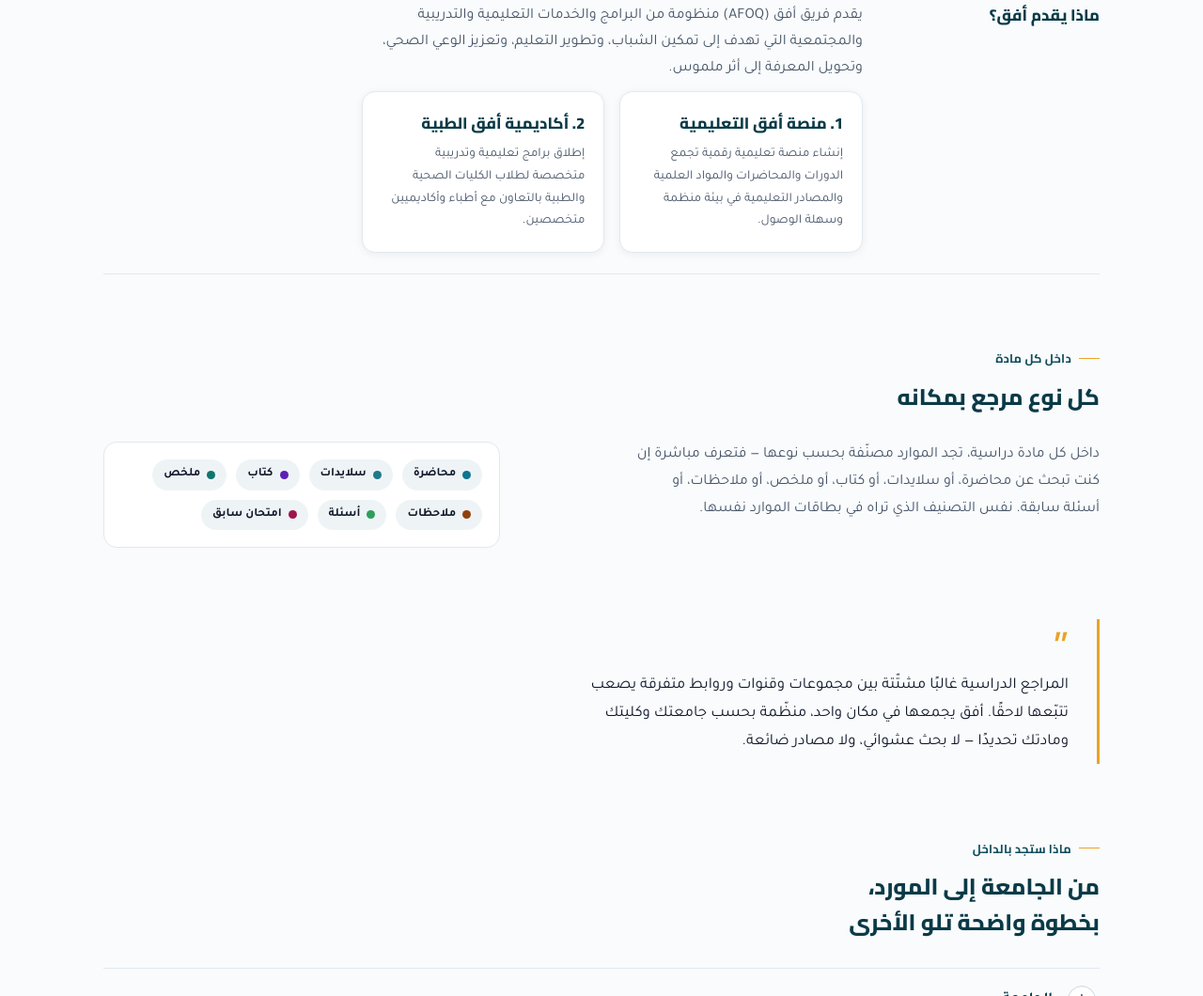
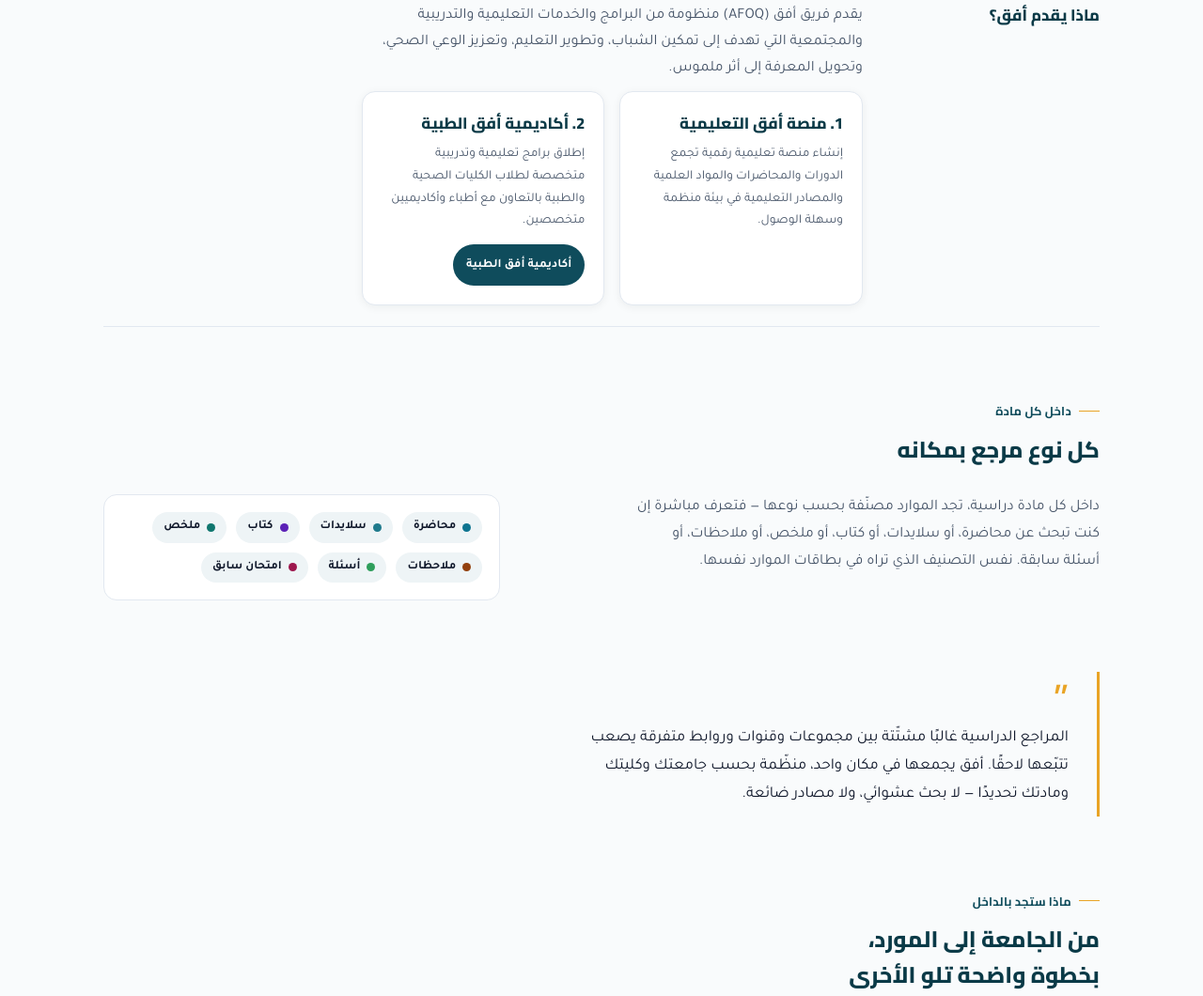
Before and after one commit to AFOQ-M/medical-platform, a plain HTML site: page index.html in a window 1280 px wide. Shown: the part 1607-2667 px from the top of the page at 94% size. Drawn offline with nearby package versions, Linux system fonts and the light colour scheme; no server answers.

Commit message:
Add files via upload

```diff
--- a/css/style.css
+++ b/css/style.css
@@ -628,6 +628,13 @@ a.card:hover, a.card:focus-visible {
 .card .card-sub {
   color: var(--ink-soft);
   font-size: .85rem;
+}
+
+/* UI micro-change — Courses homepage card CTA: keep the button its natural
+   size instead of stretching to the full width of the flex-column .card. */
+.card .card-cta {
+  align-self: flex-start;
+  margin-top: 4px;
 }
 
 /* Phase 5 P1 — Courses MVP: صورة غلاف اختيارية أعلى بطاقة الدورة في
--- a/index.html
+++ b/index.html
@@ -119,6 +119,7 @@
             <a class="card" href="courses.html">
               <h4>2. أكاديمية أفق الطبية</h4>
               <p class="card-sub">إطلاق برامج تعليمية وتدريبية متخصصة لطلاب الكليات الصحية والطبية بالتعاون مع أطباء وأكاديميين متخصصين.</p>
+              <span class="btn btn-primary btn-sm card-cta" aria-hidden="true">أكاديمية أفق الطبية</span>
             </a>
           </div>
         </div>
```
